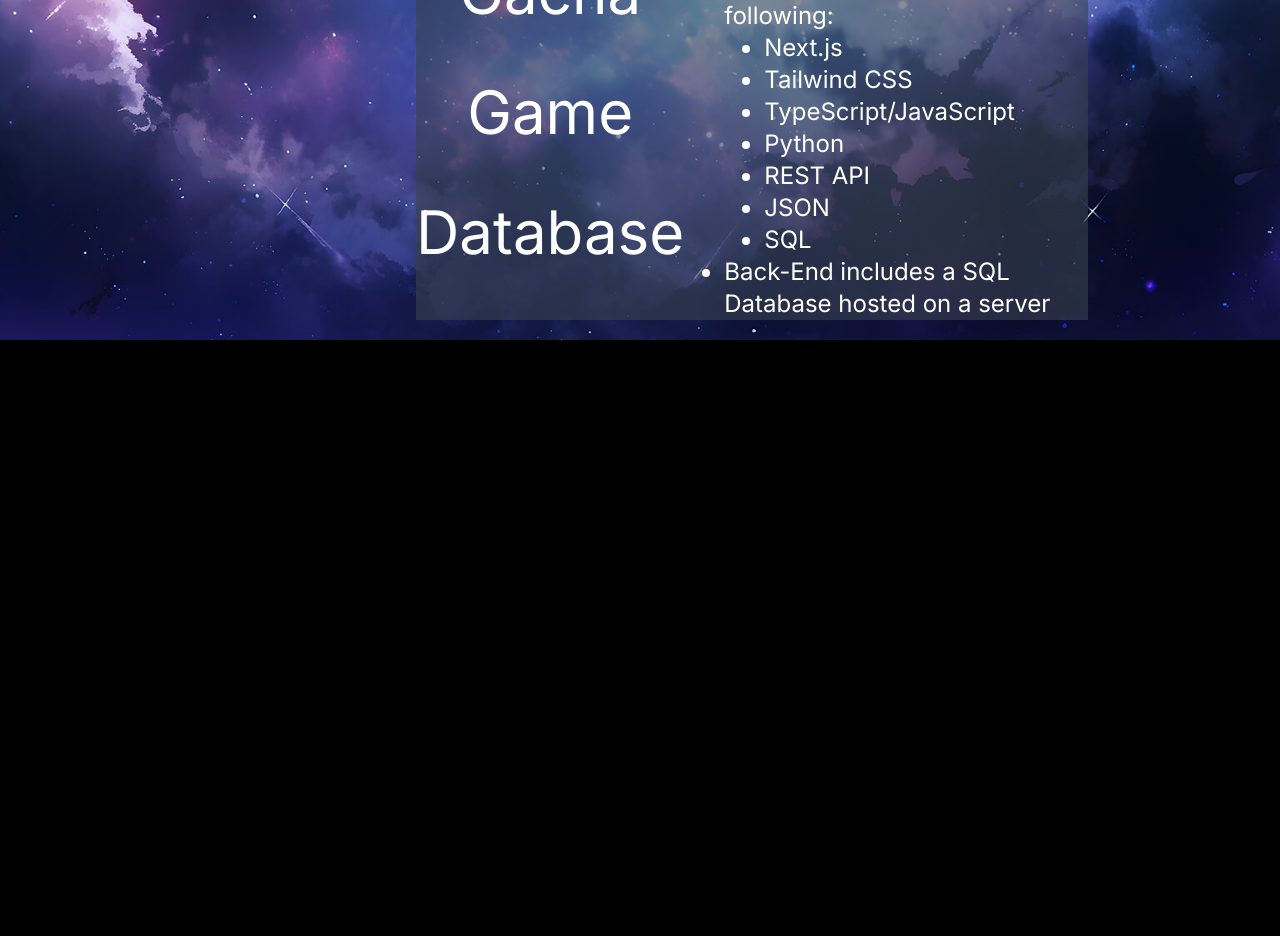
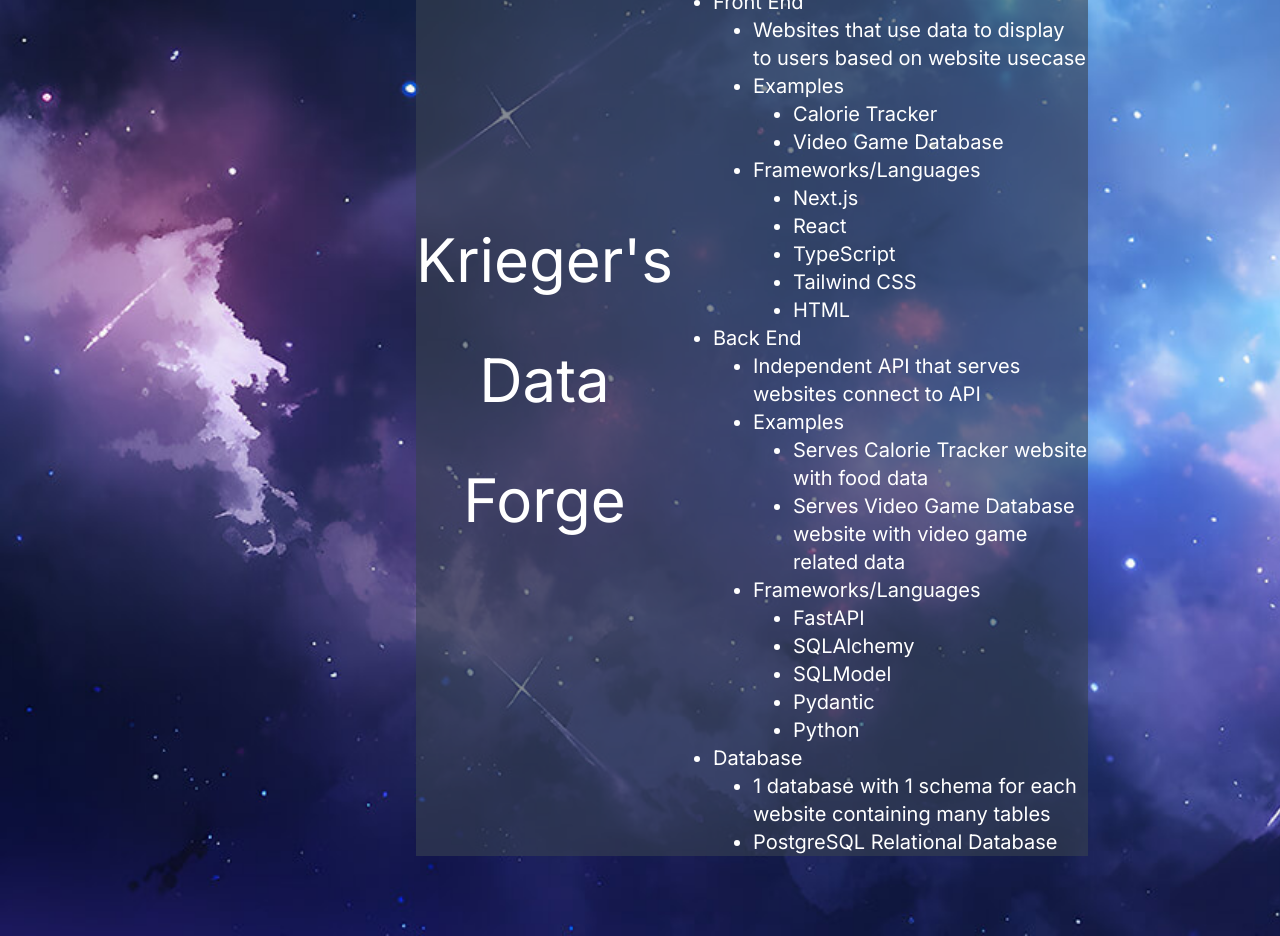
Before and after one commit to Needless2Say/Arthurs_Website, a Next.js app: page /projects in a window 1280 px wide. Shown: the part 380-1316 px from the top of the page. Before the commit the page ends 800 px from the top, so only its background shows below. Built offline with nearby package versions, Linux system fonts and the light colour scheme.

Commit message:
updated experience

```diff
--- a/app/about/page.tsx
+++ b/app/about/page.tsx
@@ -14,23 +14,31 @@ export default function About() {
             </div>
             <div className="w-full h-full basis-4/5 text-xl bg-gray-600/[0.7]">
                 <p>
-                    I am a Junior at the University of Michigan Ann Arbor.
-                    I am majoring in Computer Science and minoring in Applied Statistics and Japanese.
-                    I am looking for an internship in Software Engineering / Full Stack Development.
+                    I am a Senior at the University of Michigan Ann Arbor, and I&apos;m majoring in Computer Science and Minoring in Data Science.
                 </p>
                 <br />
                 <p>
-                    Two major classes I am taking at The University of Michigan Ann Arbor are EECS 445 (Intro to Machine Learning) and EECS 492 (Intro to Artificial Intelligence).
-                    In Machine Learning, I am learning the fundamentals of machine learning and the math behind different types of models.
-                    I am also using different models in projects to apply what I have learned.
-                    In Artificial Intelligence, I am learning different types of AI models and I am using the AI models in projects using python to increase my understanding of them.
+                    Some notable classes I&apos;ve taken at the University of Michigan include:
+                    <ul className="ml-8 list-disc">
+                        <li>EECS 281 - Data Structures and Algorithms</li>
+                        <li>EECS 370 - Intro to Computer Architecture</li>
+                        <li>EECS 485 - Web Systems</li>
+                        <li>EECS 445 - Intro to Machine Learning</li>
+                        <li>EECS 492 - Intro to Artificial Intelligence</li>
+                        <li>EECS 442 - Computer Vision (Currently Taking)</li>
+                        <li>EECS 481 - Software Development (Currently Taking)</li>
+                    </ul>
                 </p>
                 <br />
                 <p>
-                    This past Winter Semester 2023, I took EECS 281 and EECS 370, and Japanese 126 at The University of Michigan Ann Arbor.
-                    EECS 281 is Data Structures and Algorithms, EECS 370 is Computer Architecture.
-                    EECS 281 and EECS 370 helped me prepare for demanding project deadlines because I had to balance 3-4 projects at a time that are due in around 2-3 weeks after the projects are released.
-                    Having 2-4 projects assigned and due on the same day helped me learn how to manage my time and work hard in completing the projects on time and getting 100% on each project.
+                    This Fall 2024 Semester I am taking EECS 442 (Computer Vision) and EECS 481 (Software Development). I am going to be learning about
+                    different types of Neural Networks and best practices for Software Development for large scale projects, like different levels of environments
+                    for testing software before deploying to production and work flow for developing projects.
+                    <br />
+                    <br />
+                    I am also going to be working on my personal project where I am going to be developing several websites, such as a calorie tracker and a video game database.
+                    I am using Next.js to develop the front-end, FastAPI to develop the back-end, and PostgreSQL to host a relational database.
+                    I have had a long standing passion for exercising and video games, and with my knowledge, I am going to develop an environment that I will be able to put my passion on full display.
                 </p>
             </div>
         </div>
--- a/app/projects/page.tsx
+++ b/app/projects/page.tsx
@@ -5,30 +5,61 @@
 
 export default function Projects() {
     return(
-        <div className="flex flex-col justify-center mt-10 ml-80 mr-48">
+        <div className="flex flex-col justify-center mt-10 ml-80 mr-48 mb-20">
             <div className="flex flex-row justify-center items-center content-center ml-24 bg-gray-700/[0.60]">
                 <div className="text-6xl basis-1/3 text-center">
-                    <p>Gacha</p>
+                    <p>Krieger&apos;s</p>
                     <br />
-                    <p>Game</p>
+                    <p>Data</p>
                     <br />
-                    <p>Database</p>
+                    <p>Forge</p>
                 </div>
-                <div className="text-2xl basis-2/3">
+                <div className="text-xl basis-2/3">
+                    <p>
+                        Overview:
+                        <br />
+                        Full Stack Project that provides data to websites I or other developers create
+                    </p>
                     <ul className="list-disc ml-10">
-                        <li>Track game data from several gacha games</li>
-                        <li>Front-End includes the following:
+                        <li>Front End</li>
+                        <ul className="list-disc pl-10">
+                            <li>Websites that use data to display to users based on website usecase</li>
+                            <li>Examples</li>
+                            <ul className="list-disc pl-10">
+                                <li>Calorie Tracker</li>
+                                <li>Video Game Database</li>
+                            </ul>
+                            <li>Frameworks/Languages</li>
                             <ul className="list-disc pl-10">
                                 <li>Next.js</li>
+                                <li>React</li>
+                                <li>TypeScript</li>
                                 <li>Tailwind CSS</li>
-                                <li>TypeScript/JavaScript</li>
+                                <li>HTML</li>
+                            </ul>
+                        </ul>
+                        <li>Back End</li>
+                        <ul className="list-disc pl-10">
+                            <li>Independent API that serves websites connect to API</li>
+                            <li>Examples</li>
+                            <ul className="list-disc pl-10">
+                                <li>Serves Calorie Tracker website with food data</li>
+                                <li>Serves Video Game Database website with video game related data</li>
+                            </ul>
+                            <li>Frameworks/Languages</li>
+                            <ul className="list-disc pl-10">
+                                <li>FastAPI</li>
+                                <li>SQLAlchemy</li>
+                                <li>SQLModel</li>
+                                <li>Pydantic</li>
                                 <li>Python</li>
-                                <li>REST API</li>
-                                <li>JSON</li>
-                                <li>SQL</li>
                             </ul>
-                        </li>
-                        <li>Back-End includes a SQL Database hosted on a server</li>
+                        </ul>
+                        <li>Database</li>
+                        <ul className="list-disc pl-10">
+                            <li>1 database with 1 schema for each website containing many tables</li>
+                            <li>PostgreSQL Relational Database</li>
+                        </ul>
                     </ul>
                 </div>
             </div>
--- a/app/resume/page.tsx
+++ b/app/resume/page.tsx
@@ -1,4 +1,3 @@
-
 
 
 
@@ -6,7 +5,7 @@
 export default function Resume() {
     return(
         <div className="flex justify-center">
-            <iframe className="mt-10" src="../../Arthur_Krieger_Resume.pdf" width="1000px" height="1000px"></iframe>
+            <iframe className="mt-10" src="Arthur_Krieger_Resume.pdf" width="1000px" height="1000px"></iframe>
         </div>
     )
 }
```
Also changed, not shown: 1 other file (tests, documents, lock files or other folders).
